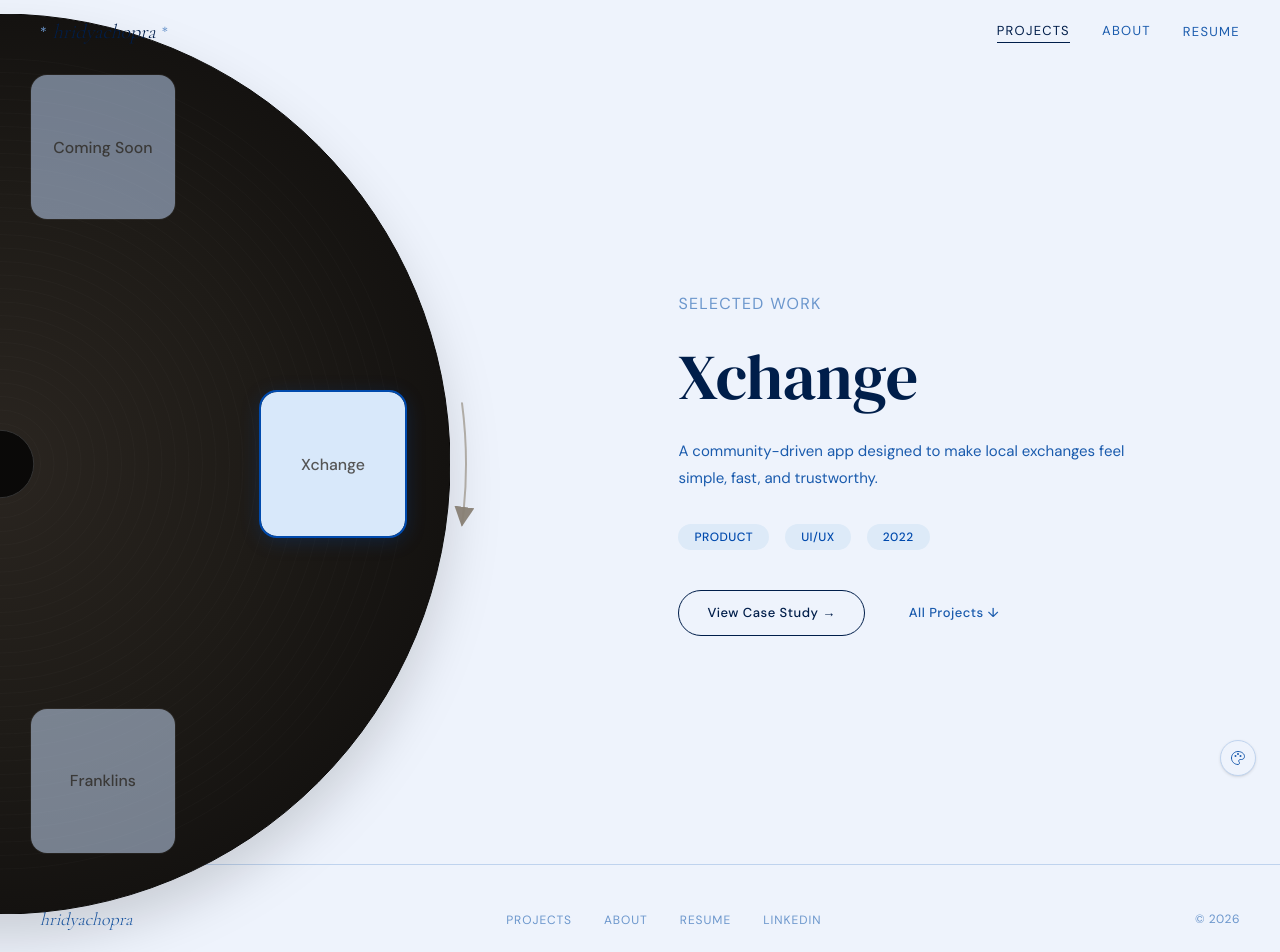
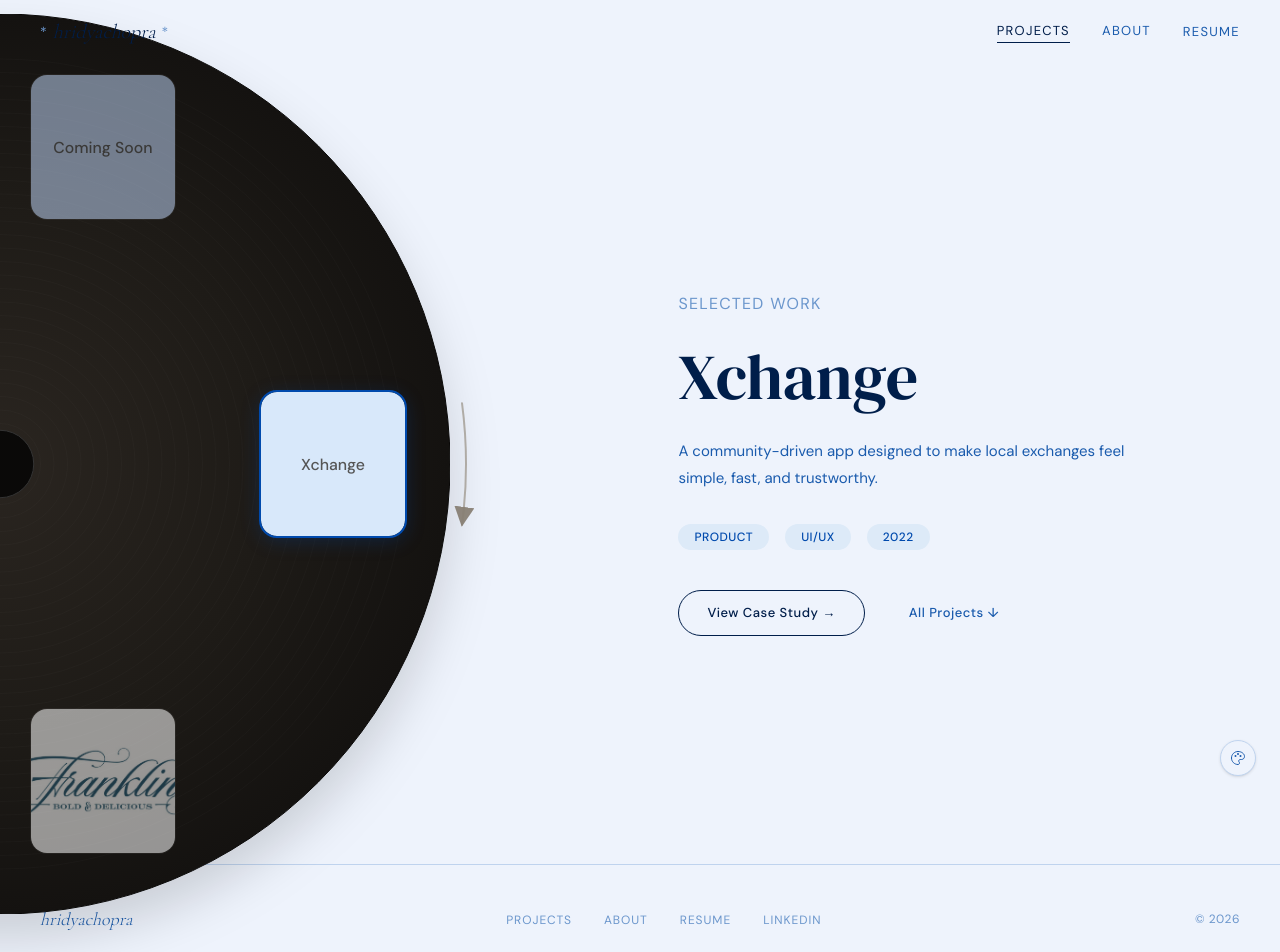
Before and after one commit to choprahridya/hridyachopra, a Next.js app: page /projects in a window 1280 px wide. Shown: the top 952 px of the page. Built offline with nearby package versions, Linux system fonts and the light colour scheme.

Commit message:
Show Franklin's logo on disc thumbnail instead of text

```diff
--- a/app/projects/page.tsx
+++ b/app/projects/page.tsx
@@ -9,7 +9,7 @@ import { PillTag } from '@/components/ui';
 
 const projects: Project[] = [
   { id: '1', title: 'Xchange', thumbnail: '', color: '#E8E4DC' },
-  { id: '2', title: "Franklins", thumbnail: '', color: '#E4E8DC' },
+  { id: '2', title: "Franklins", thumbnail: '/projects/2/thumb.jpg', color: '#E4E8DC' },
   { id: '3', title: 'Cogniva', thumbnail: '', color: '#DCE4E8' },
   { id: '4', title: 'Coming Soon', thumbnail: '', color: '#E8DCDC' },
   { id: '5', title: 'Coming Soon', thumbnail: '', color: '#E4E8E4' },
--- a/components/Disc.tsx
+++ b/components/Disc.tsx
@@ -298,6 +298,14 @@ export function Disc({ projects, onActiveProjectChange, size = 420 }: DiscProps)
                 boxShadow: isActive ? '0 4px 20px color-mix(in srgb, var(--color-accent) 30%, transparent)' : 'none',
               }}
             >
+              {project.thumbnail ? (
+                <img
+                  src={project.thumbnail}
+                  alt={project.title}
+                  className="w-full h-full object-cover"
+                  draggable={false}
+                />
+              ) : (
                 <div
                   className="w-full h-full flex items-center justify-center font-sans font-medium text-center px-1"
                   style={{
@@ -307,8 +315,9 @@ export function Disc({ projects, onActiveProjectChange, size = 420 }: DiscProps)
                     lineHeight: 1.2,
                   }}
                 >
-                {project.title.includes("Franklin's") ? "Franklin's" : project.title}
+                  {project.title}
                 </div>
+              )}
             </motion.div>
           </motion.div>
         );
```
Also changed, not shown: public/projects/2/thumb.jpg (added). Lines whose indentation alone changed are shown as unchanged.
